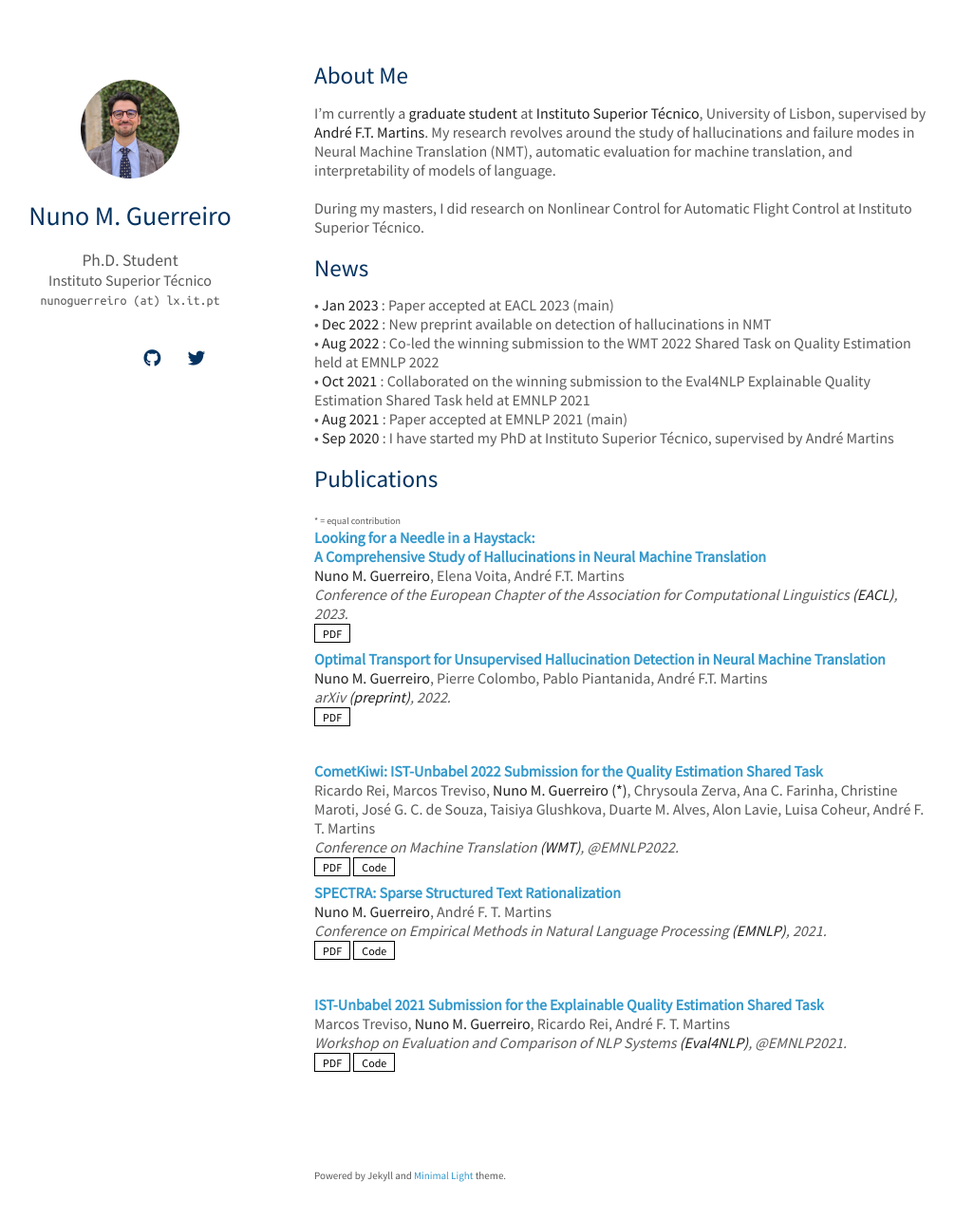
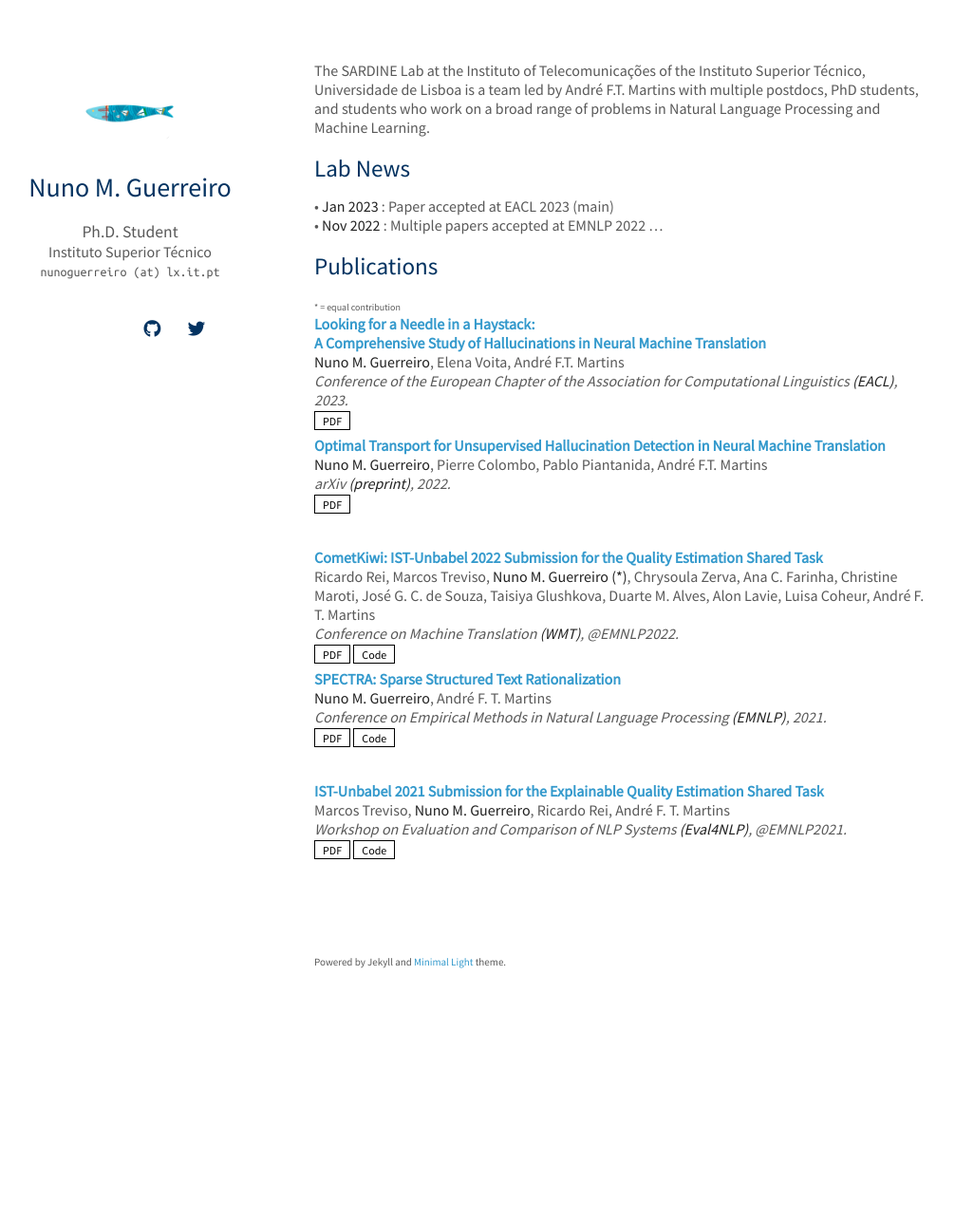
Before and after one commit to sardine-cs/sardine-cs.github.io, a Jekyll site: the page built from index.md, in a window 1280 px wide and 1316 px high. Shown: the top 1284 px of the window at 95% size, without its empty margins (139-1145 px from the left). Built offline with Jekyll 4.4.1, drawn with Linux system fonts in a browser that asks for light colours; nearby versions of some CDN libraries; a style sheet for code colours, icons or effects is not loaded; our own code applies the rules of GitHub Pages for plain Markdown files.

```diff
--- a/index.md
+++ b/index.md
@@ -2,18 +2,11 @@
 layout: homepage
 ---
 
-## About Me
+The SARDINE Lab at the Instituto of Telecomunicações of the Instituto Superior Técnico, Universidade de Lisboa is a team led by André F.T. Martins with multiple postdocs, PhD students, and students who work on a broad range of problems in Natural Language Processing and Machine Learning.
 
-I'm currently a **graduate student** at [**Instituto Superior Técnico**](https://deec.tecnico.ulisboa.pt/en), University of Lisbon, supervised by [**André F.T. Martins**](https://andre-martins.github.io/). My research revolves around the study of hallucinations and failure modes in Neural Machine Translation (NMT), automatic evaluation for machine translation, and interpretability of models of language.
 
-During my masters, I did research on Nonlinear Control for Automatic Flight Control at Instituto Superior Técnico.
-
-## News
+## Lab News
 • **Jan 2023** : Paper accepted at EACL 2023 (main) <br />
-• **Dec 2022** : New preprint available on detection of hallucinations in NMT <br />
-• **Aug 2022** : Co-led the winning submission to the WMT 2022 Shared Task on Quality Estimation held at EMNLP 2022 <br />
-• **Oct 2021** : Collaborated on the winning submission to the Eval4NLP Explainable Quality Estimation Shared Task held at EMNLP 2021 <br />
-• **Aug 2021** : Paper accepted at EMNLP 2021 (main) <br />
-• **Sep 2020** : I have started my PhD at Instituto Superior Técnico, supervised by André Martins
+• **Nov 2022** : Multiple papers accepted at EMNLP 2022 ...
 
 {% include_relative _includes/publications.md %}
```
Also changed, not shown: assets/img/avatar.png, assets/img/favicon.png.
